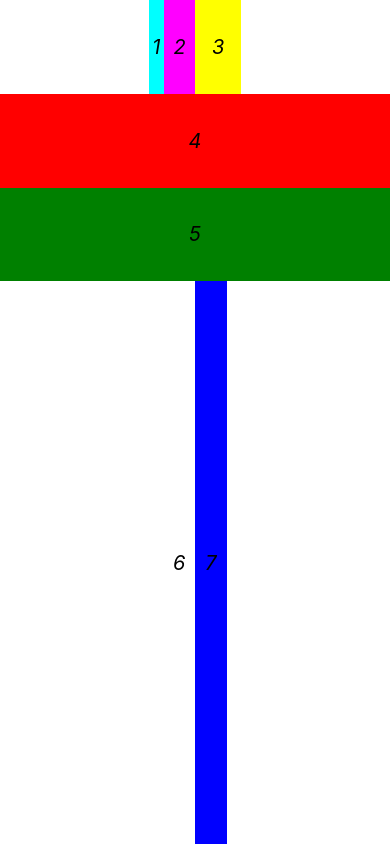
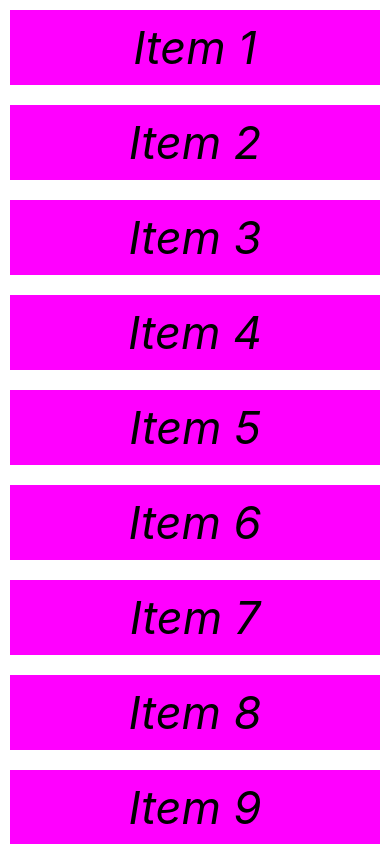
Before and after one commit to daonguyyen/basic-react-native, a React Native app: screen / in a window 390 px wide. Built offline with nearby package versions, Linux system fonts and the light colour scheme.

Commit message:
List scrollview and resfreshcontrol

```diff
--- a/App.js
+++ b/App.js
@@ -7,48 +7,59 @@
   Text,
   Button,
   Touchable,
+  ScrollView,
+  RefreshControl,
 } from 'react-native';
 
 const App = () => {
 
-// For view 1
-const [name, setName] = useState('Javascript')
-const onClickHandler = () => {
-  setName('Programming with Kay')
-}
+  const [Items, setItems] = useState(
+    [
+      {key : 1, item: 'Item 1'},
+      {key : 2, item: 'Item 2'},
+      {key : 3, item: 'Item 3'},
+      {key : 4, item: 'Item 4'},
+      {key : 5, item: 'Item 5'},
+      {key : 6, item: 'Item 6'},
+      {key : 7, item: 'Item 7'},
+      {key : 8, item: 'Item 8'},
+      {key : 9, item: 'Item 9'},
+      {key : 10, item: 'Item 10'},
+      {key : 11, item: 'Item 11'},
+      {key : 12, item: 'Item 12'},
+    ]
+  )
+
+    const [Refreshing, setRefreshing] = useState(false)
+    const onRefresh = () => {
+      setRefreshing(true);
+      setItems([...Items, {key: 60, item: 'Item 69'}])
+      setRefreshing(false)
+    }
 
   return (
+
     <View style={styles.body}>
+      <ScrollView
+        horizontal={false}
+        refreshControl={
+          <RefreshControl
+            refreshing={Refreshing}
+            onRefresh={onRefresh}
+            colors={['blue']}
+          />
+        }
+      >
+        {Items.map((item) => {
+          return (
+            <View style={styles.item} key={item.key}>
+              <Text style={styles.text} >{item.item}</Text>
+            </View>
+          )
+        })}
+      </ScrollView>
 
-      <View style={styles.super1}>
-        <View style={styles.view1}>
-            <Text style={styles.text}>1</Text>
-          </View>
-          <View style={styles.view2}>
-            <Text style={styles.text}>2</Text>
-          </View>
-          <View style={styles.view3}>
-            <Text style={styles.text}>3</Text>
-          </View>
-      </View>
 
-      <View style={styles.super2}>
-        <View style={styles.view4}>
-          <Text style={styles.text}>4</Text>
-        </View>
-        <View style={styles.view5}>
-            <Text style={styles.text}>5</Text>
-          </View>
-      </View>
-
-      <View style={styles.super3}>
-        <View style={styles.view6}>
-          <Text style={styles.text}>6</Text>
-        </View>
-        <View style={styles.view7}>
-            <Text style={styles.text}>7</Text>
-        </View>
-      </View>
     </View>
   );
 };
@@ -56,69 +67,18 @@
 const styles = StyleSheet.create({
   body: {
     flex: 1,
-    alignItems: 'center',
-    justifyContent: 'center',
+    alignItems: 'stretch',
+    justifyContent: 'flex-start',
     backgroundColor: '#ffffff'
   },
-  super1: {
-    flex: 1,
-    flexDirection: 'row',
-    justifyContent: 'flex-start'
-  },
-  super2: {
-    flex: 2,
-    flexDirection: 'column',
-    alignSelf: 'stretch',
-  },
-  super3: {
-    flex: 6,
-    flexDirection: 'row',
-    justifyContent: 'center'
-  },
-  view1 : {
-    flex: 1,
-    justifyContent: 'center',
+  item : {
+    // flex: 1,
+    backgroundColor: '#ff00ff',
     alignItems: 'center',
-    backgroundColor: '#00ffff'
-  },
-  view2 : {
-    flex: 2,
-    justifyContent: 'center',
-    alignItems: 'center',
-    backgroundColor: '#ff00ff'
-  },
-  view3 : {
-    flex: 3,
-    justifyContent: 'center',
-    alignItems: 'center',
-    backgroundColor: '#ffff00'
-  },
-  view4 : {
-    flex: 1,
-    justifyContent: 'center',
-    alignItems: 'center',
-    backgroundColor: 'red'
-  },
-  view5 : {
-    flex: 1,
-    justifyContent: 'center',
-    alignItems: 'center',
-    backgroundColor: 'green'
-  },
-  view6 : {
-    flex: 1,
-    justifyContent: 'center',
-    alignItems: 'center',
-    backgroundColor: 'white'
-  },
-  view7 : {
-    flex: 1,
-    justifyContent: 'center',
-    alignItems: 'center',
-    backgroundColor: 'blue'
+    margin: 10
   },
   text: {
-    fontSize: 20,
+    fontSize: 45,
     fontStyle: 'italic',
     margin: 10
   },
```
